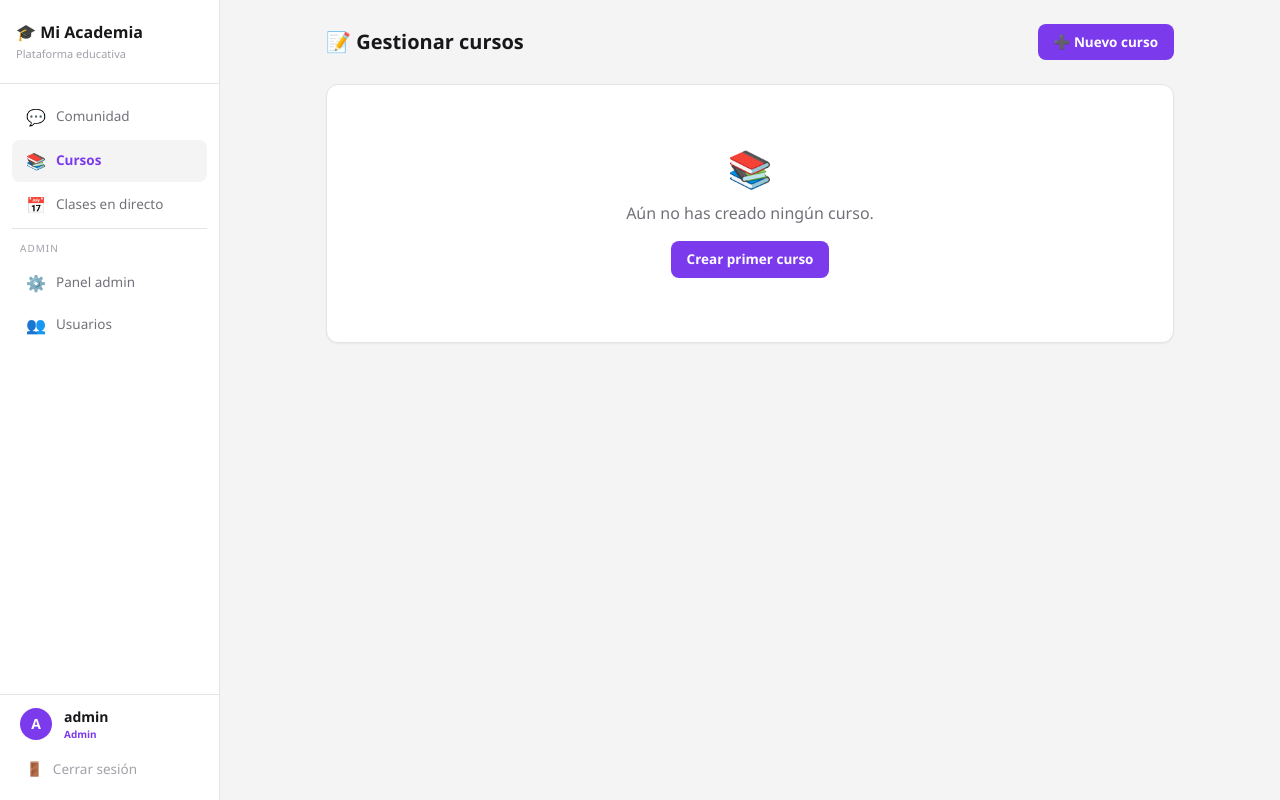
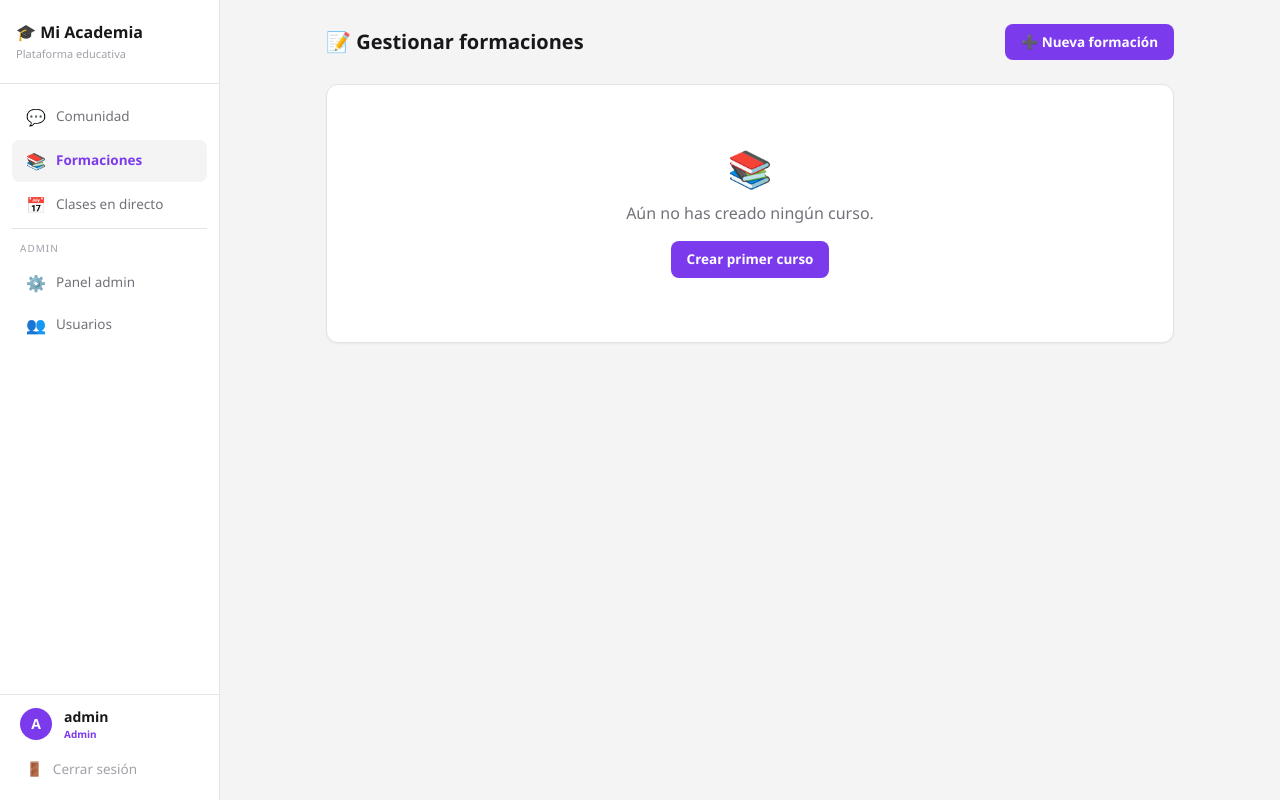
Before and after one commit to activehomees-png/miacademia, a Flask app: page /admin/cursos in a window 1280 px wide. Run offline with Flask 3, Linux system fonts and the light colour scheme; a user stored in the database is signed in; some libraries are stand-ins or nearby versions.

Commit message:
Rename 'Cursos' to 'Formaciones' throughout the UI
Co-Authored-By: Claude Sonnet 4.6 <noreply@anthropic.com>

```diff
--- a/templates/admin/courses.html
+++ b/templates/admin/courses.html
@@ -1,11 +1,11 @@
 {% extends 'base.html' %}
-{% block title %}Gestionar cursos{% endblock %}
+{% block title %}Gestionar formaciones{% endblock %}
 {% block content_class %}max-w-4xl mx-auto{% endblock %}
 
 {% block content %}
 <div class="flex items-center justify-between mb-6">
-  <h1 class="text-xl font-bold text-[#18181b]">📝 Gestionar cursos</h1>
-  <a href="{{ url_for('admin_new_course') }}" class="btn btn-primary">➕ Nuevo curso</a>
+  <h1 class="text-xl font-bold text-[#18181b]">📝 Gestionar formaciones</h1>
+  <a href="{{ url_for('admin_new_course') }}" class="btn btn-primary">➕ Nueva formación</a>
 </div>
 
 {% if courses %}
--- a/templates/admin/edit_course.html
+++ b/templates/admin/edit_course.html
@@ -3,7 +3,7 @@
 {% block content_class %}max-w-4xl mx-auto{% endblock %}
 
 {% block content %}
-<a href="{{ url_for('admin_courses') }}" class="text-sm text-[#71717a] hover:text-[#18181b] mb-4 inline-flex items-center gap-1">← Cursos</a>
+<a href="{{ url_for('admin_courses') }}" class="text-sm text-[#71717a] hover:text-[#18181b] mb-4 inline-flex items-center gap-1">← Formaciones</a>
 <h1 class="text-xl font-bold text-[#18181b] mt-3 mb-6">✏️ {{ course.title }}</h1>
 
 <div class="grid grid-cols-1 lg:grid-cols-2 gap-5">
--- a/templates/base.html
+++ b/templates/base.html
@@ -67,7 +67,7 @@
     </a>
     <a href="{{ url_for('courses') }}"
        class="nav-link {% if 'course' in (request.endpoint or '') or request.endpoint=='learn' %}active{% endif %}">
-      <span class="text-base">📚</span> Cursos
+      <span class="text-base">📚</span> Formaciones
     </a>
     <a href="{{ url_for('calendar') }}"
        class="nav-link {% if request.endpoint=='calendar' %}active{% endif %}">
--- a/templates/courses/catalog.html
+++ b/templates/courses/catalog.html
@@ -1,10 +1,10 @@
 {% extends 'base.html' %}
-{% block title %}Cursos{% endblock %}
+{% block title %}Formaciones{% endblock %}
 {% block content_class %}max-w-5xl mx-auto{% endblock %}
 
 {% block content %}
 <div class="flex items-center justify-between mb-6">
-  <h1 class="text-xl font-bold text-[#18181b]">📚 Cursos</h1>
+  <h1 class="text-xl font-bold text-[#18181b]">📚 Formaciones</h1>
   {% if current_user.is_admin %}
   <a href="{{ url_for('admin_new_course') }}" class="btn btn-primary">➕ Nuevo curso</a>
   {% endif %}
@@ -90,7 +90,7 @@
 {% else %}
 <div class="bg-white border border-[#e4e4e7] rounded-xl p-16 text-center shadow-sm">
   <p class="text-4xl mb-3">📚</p>
-  <p class="text-[#71717a] font-medium">Aún no hay cursos publicados.</p>
+  <p class="text-[#71717a] font-medium">Aún no hay formaciones publicadas.</p>
   {% if current_user.is_admin %}
   <a href="{{ url_for('admin_new_course') }}" class="btn btn-primary mt-4 inline-flex">➕ Crear primer curso</a>
   {% endif %}
--- a/templates/courses/detail.html
+++ b/templates/courses/detail.html
@@ -4,7 +4,7 @@
 
 {% block content %}
 <a href="{{ url_for('courses') }}" class="text-sm text-[#71717a] hover:text-[#18181b] mb-4 inline-flex items-center gap-1">
-  ← Volver a cursos
+  ← Volver a formaciones
 </a>
 
 <div class="mt-4 grid grid-cols-1 lg:grid-cols-3 gap-6">
```
